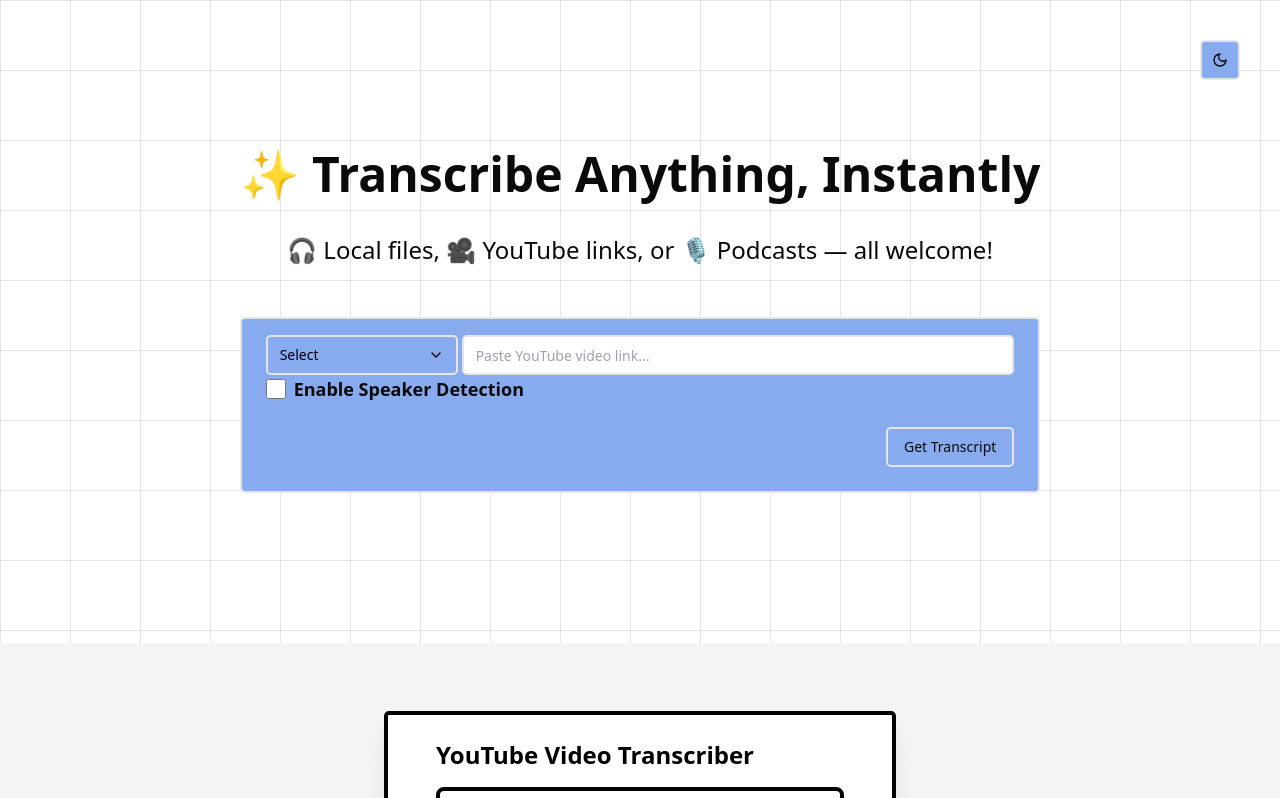
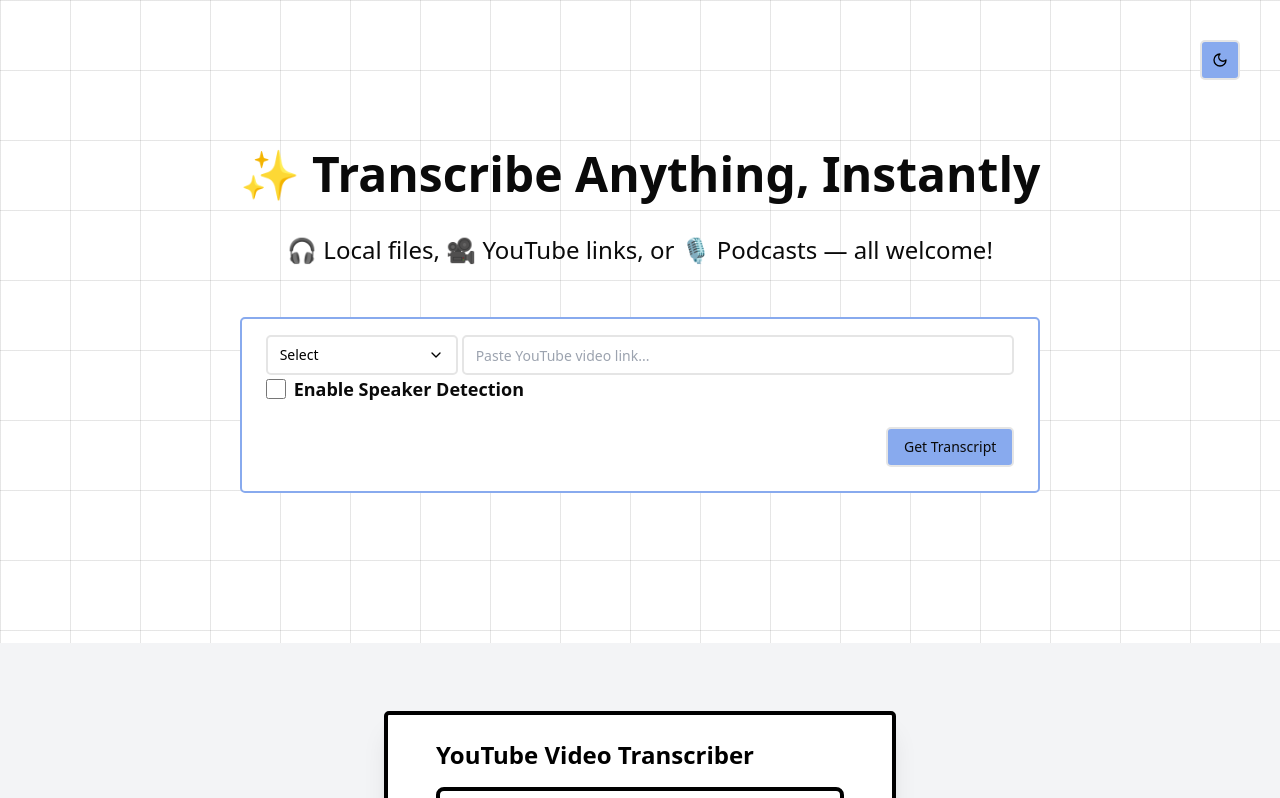
Before and after one commit to afnanhussain2002/read-podcast, a Next.js app: page /transcriber in a window 1280 px wide. Shown: the top 798 px of the page. Built offline with nearby package versions, Linux system fonts and the light colour scheme.

Commit message:
add some design on the link paste

```diff
--- a/components/TranscribeInput.tsx
+++ b/components/TranscribeInput.tsx
@@ -43,7 +43,7 @@ const TranscribeInput = () => {
   };
 
   return (
-    <Card className="w-full">
+    <Card className="w-full bg-white dark:bg-secondaryBlack border-border border-main">
       <CardContent className="mt-4">
         <form>
           <div className="flex w-full items-center gap-1">
```
